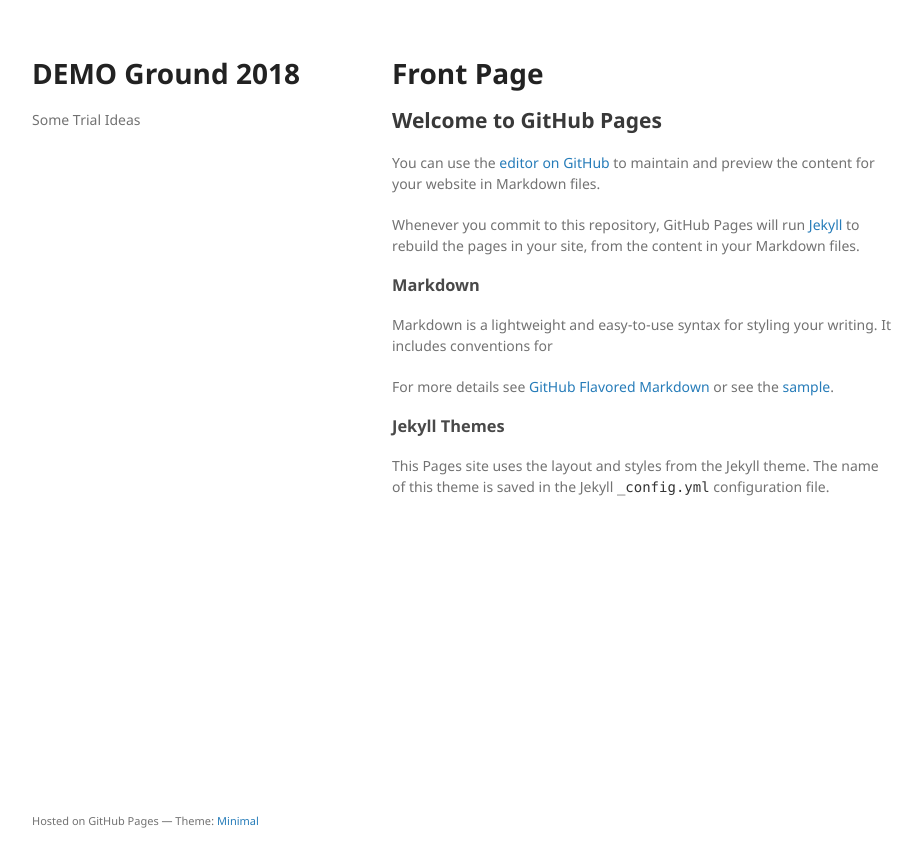
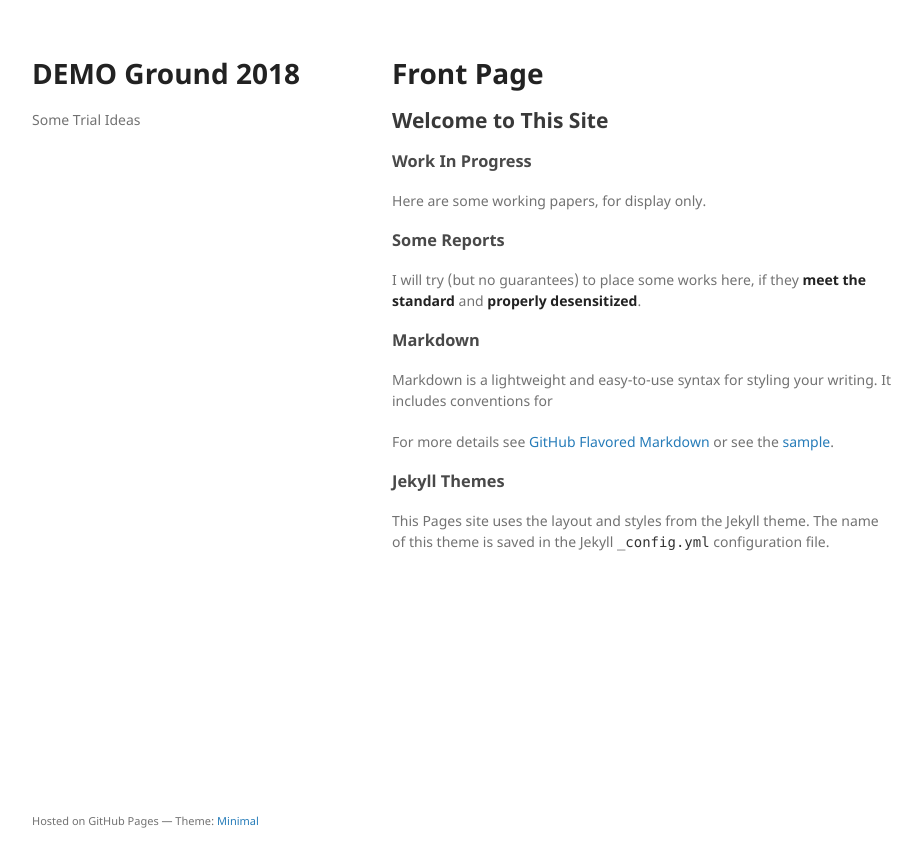
Before and after one commit to WatPro/WatPro.github.io, a Jekyll site: the page built from index.md, in a window 1280 px wide. Shown: the top 867 px of the page, without its empty margins (178-1100 px from the left). Built offline with Jekyll 4.4.1, drawn with Linux system fonts in a browser that asks for light colours.

Commit message:
Update index.md

```diff
--- a/index.md
+++ b/index.md
@@ -6,11 +6,15 @@ navbar: false
 
 # {{ page.title }}
 
-## Welcome to GitHub Pages
+## Welcome to This Site
 
-You can use the [editor on GitHub](https://github.com/WatPro/WatPro.github.io/edit/master/index.md) to maintain and preview the content for your website in Markdown files.
+### Work In Progress
 
-Whenever you commit to this repository, GitHub Pages will run [Jekyll](https://jekyllrb.com/) to rebuild the pages in your site, from the content in your Markdown files.
+Here are some working papers, for display only.
+
+### Some Reports
+
+I will try (but no guarantees) to place some works here, if they **meet the standard** and **properly desensitized**.
 
 ### Markdown
 
```
